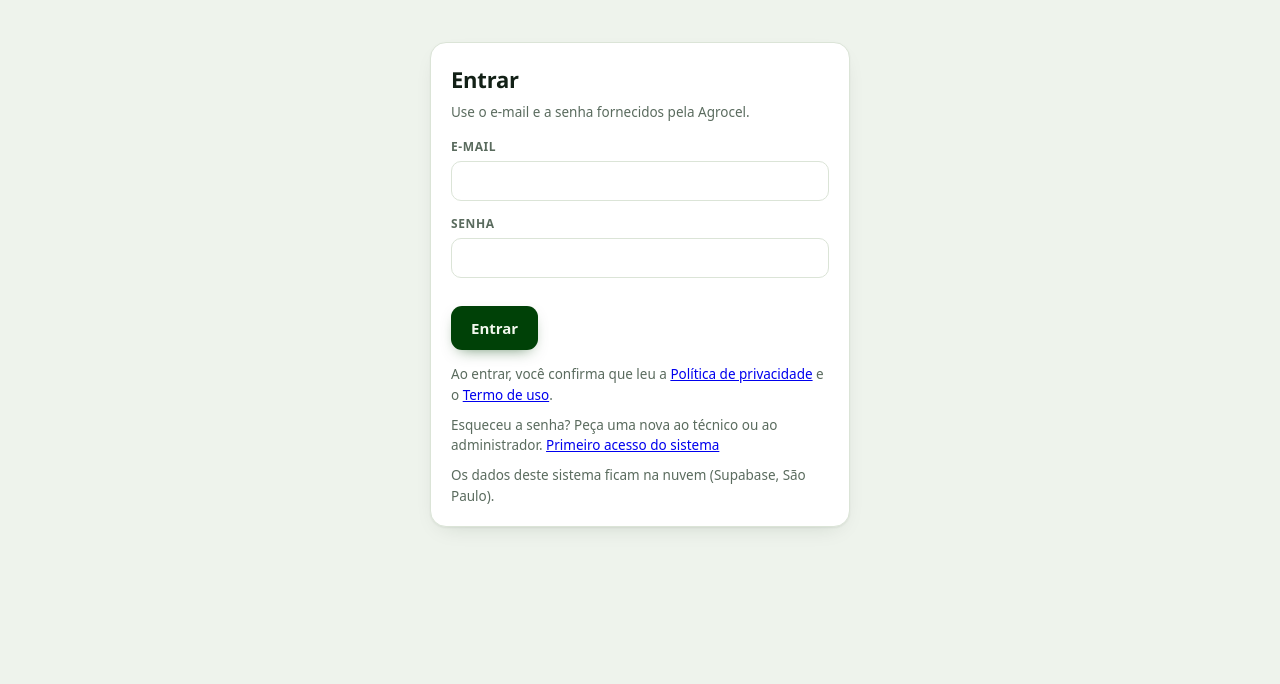
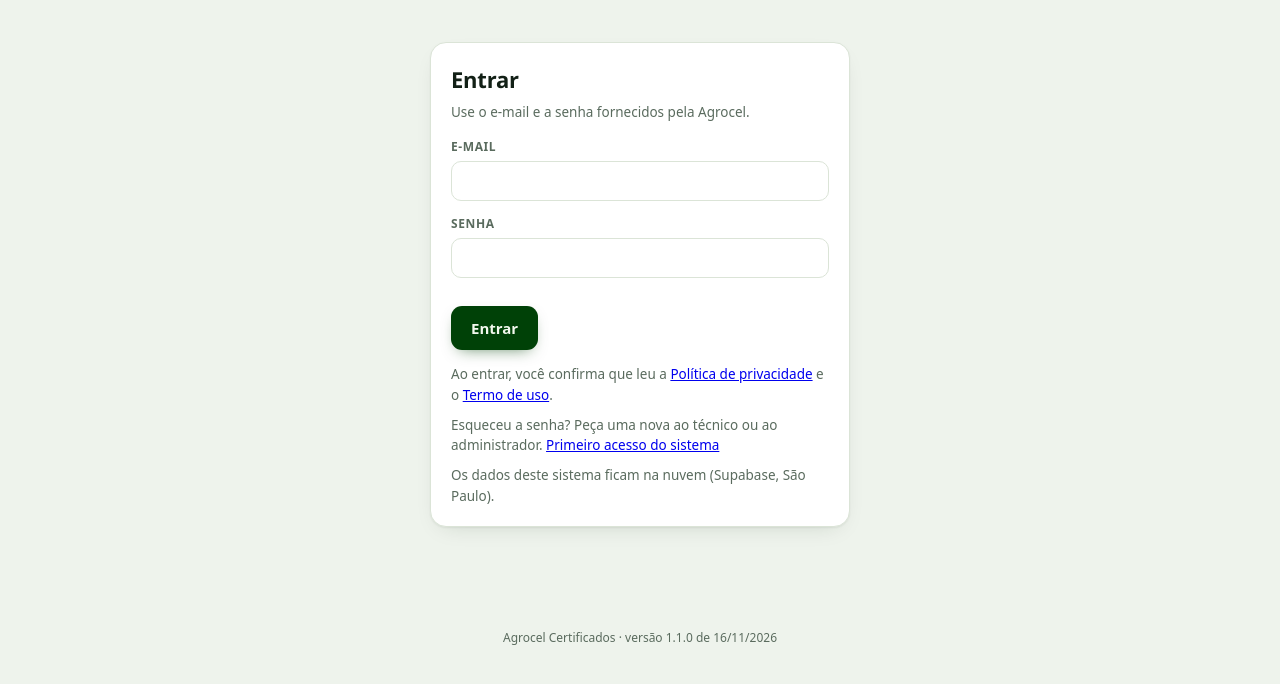
Before and after one commit to thiagopinheirorj/AGROCELL, a plain HTML site: page index.html in a window 1280 px wide. Shown: the part 104-788 px from the top of the page. Drawn offline with Linux system fonts and the light colour scheme.

Commit message:
1.1.0: versão no rodapé do app
- O rodapé mostra a versão e a data, lidas de versao.txt
- sw.js busca versao.txt na rede primeiro (evita versão antiga guardada no aparelho)
- README: avisos de vencimento descritos como ainda não enviados por e-mail

Co-Authored-By: Claude Haiku 5.5 <noreply@anthropic.com>

```diff
--- a/index.html
+++ b/index.html
@@ -363,6 +363,7 @@ form h3 .note{font-weight:500}
 .rsug{padding:0 16px 8px;display:flex;flex-wrap:wrap;gap:6px}.rsug .note{width:100%}
 .rgrid{grid-template-columns:minmax(0,1.4fr) minmax(0,1fr)}
 @media (max-width:900px){.rform{grid-template-columns:minmax(0,1fr)}.rgrid{grid-template-columns:minmax(0,1fr)}.rp{grid-template-columns:30px minmax(0,1fr)}.ra{grid-column:2;justify-content:flex-start}.rtwo{grid-template-columns:minmax(0,1fr)}}
+.rodape{text-align:center;font-size:12px;color:var(--muted);padding:18px 16px 26px}
 </style>
 </head>
 <body>
@@ -388,6 +389,7 @@ form h3 .note{font-weight:500}
 <div class="demo gut" id="offBar" hidden><div class="wrap">Sem conexão com a internet. As visitas registradas agora ficam salvas neste aparelho e são enviadas sozinhas quando a internet voltar.</div></div>
 <main class="gut"><div class="wrap" id="app"></div></main>
 <div class="modal" id="modal" hidden></div>
+<footer class="rodape" id="rodape" hidden></footer>
 <div class="toast" id="toast" hidden></div>
 
 <script src="config.js"></script>
@@ -2345,6 +2347,8 @@ document.getElementById("btnConta").onclick=modalConta;
 document.getElementById("btnPriv").onclick=()=>abrirPolitica("privacidade");
 document.querySelector("#live span").textContent="Monitorando · "+HOJE.toLocaleDateString("pt-BR");
 document.getElementById("app").innerHTML='<div class="empty">Carregando…</div>';
+// Versão mostrada no rodapé: lida de versao.txt (o mesmo arquivo do histórico de versões). Se não der para ler, o rodapé fica escondido.
+fetch("versao.txt",{cache:"no-store"}).then(r=>r.ok?r.text():Promise.reject()).then(t=>{const m=t.match(/Versão atual:\s*([^\s(]+)\s*\(([^)]+)\)/);if(!m)return;const f=document.getElementById("rodape");f.textContent="Agrocel Certificados · versão "+m[1]+" de "+m[2];f.hidden=false}).catch(()=>{});
 iniciar();
 if("serviceWorker" in navigator && (location.protocol === "https:" || ["127.0.0.1", "localhost"].includes(location.hostname))) navigator.serviceWorker.register("sw.js").catch(() => {});
 </script>
--- a/sw.js
+++ b/sw.js
@@ -33,8 +33,8 @@ self.addEventListener("fetch", (e) => {
     return;
   }
 
-  // config.js (onde os dados ficam) sempre tenta a rede primeiro, para o instalador poder trocar o servidor.
-  if (/\/config\.js$/.test(url.pathname)) {
+  // config.js (onde os dados ficam) e versao.txt (versão do rodapé) sempre tentam a rede primeiro, para não ficar versão antiga guardada.
+  if (/\/(config\.js|versao\.txt)$/.test(url.pathname)) {
     e.respondWith(fetch(req).then((r) => { if (r.ok) { const cp = r.clone(); caches.open(VERSAO).then((c) => c.put(req, cp)); } return r; }).catch(() => caches.match(req)));
     return;
   }
```
Also changed, not shown: versao.txt, 1 other file.
